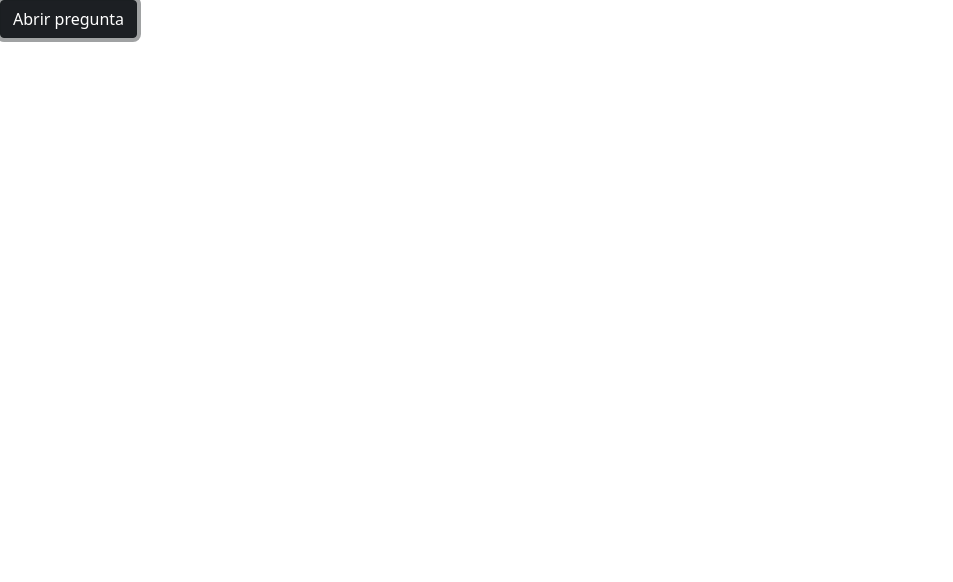
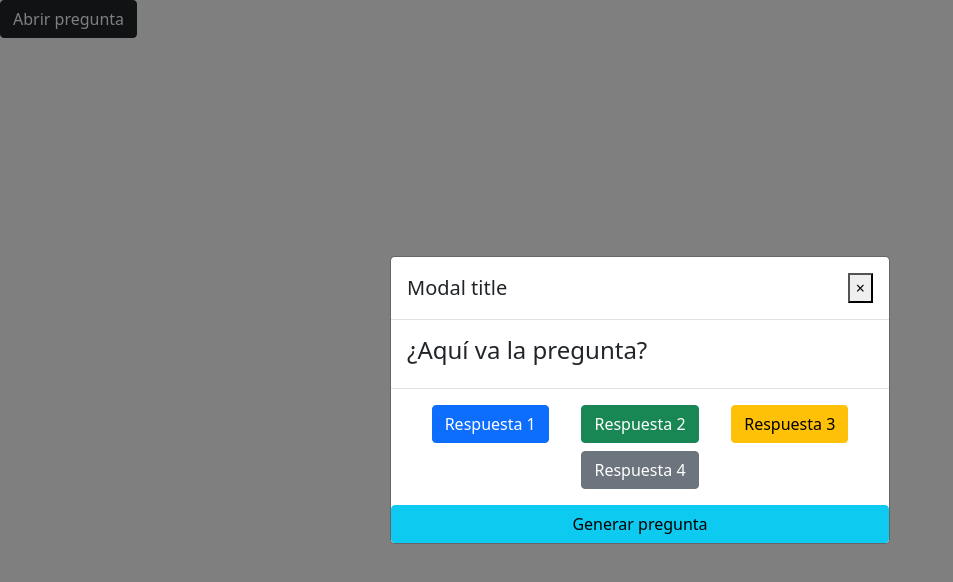
Before and after one commit to abdoonhdz/api-trivial, a plain HTML site: page index.html in a window 1280 px wide. Both pictures are taken after a click on the button "Abrir pregunta". Shown: the whole page, without its empty margins (0-953 px from the left). Drawn offline with nearby package versions, Linux system fonts and the light colour scheme; no server answers.

Commit message:
Generacion de preguntas
Se generan las preguntas en ingles en el popup al darle al boton de generar preguntas

```diff
--- a/index.html
+++ b/index.html
@@ -1,4 +1,3 @@
-<!-- GRUPO 1: Abdón, Rodas, Alberto y Mario - API TRIVIAL -->
 <!DOCTYPE html>
 <html lang="es">
 
@@ -16,30 +15,31 @@
 <body>
 
     <!-- Button trigger modal -->
-    <button type="button" class="btn btn-dark" data-toggle="modal" data-target="#exampleModalCenter">
+    <button type="button" class="btn btn-dark" data-bs-toggle="modal" data-bs-target="#modalModal">
         Abrir pregunta
     </button>
 
     <!-- Modal -->
-    <div class="modal fade" id="exampleModalCenter" tabindex="-1" role="dialog"
+    <div class="modal fade" id="modalModal" tabindex="-1" role="dialog"
         aria-labelledby="exampleModalCenterTitle" aria-hidden="true">
         <div class="modal-dialog modal-dialog-centered" role="document">
             <div class="modal-content">
                 <div class="modal-header">
-                    <h5 class="modal-title" id="exampleModalLongTitle">Modal title</h5>
-                    <button type="button" class="close" data-dismiss="modal" aria-label="Close">
+                    <h5 class="modal-title" id="modalTitulo">Modal title</h5>
+                    <button type="button" class="close" data-bs-dismiss="modal" aria-label="Close">
                         <span aria-hidden="true">&times;</span>
                     </button>
                 </div>
                 <div class="modal-body">
-                    <h4 id="pregunta">¿Aquí va la pregunta?</h4>
+                    <h4 id="modalPregunta">¿Aquí va la pregunta?</h4>
                 </div>
                 <div class="modal-footer d-flex justify-content-evenly">
                     <button id="respuesta_1" value="" type="button" class="btn btn-primary">Respuesta 1</button>
-                    <button id="respuesta_1" value="" type="button" class="btn btn-success">Respuesta 2</button>
-                    <button id="respuesta_1" value="" type="button" class="btn btn-warning">Respuesta 3</button>
-                    <button id="respuesta_1" value="" type="button" class="btn btn-secondary">Respuesta 4</button>
+                    <button id="respuesta_2" value="" type="button" class="btn btn-success">Respuesta 2</button>
+                    <button id="respuesta_3" value="" type="button" class="btn btn-warning">Respuesta 3</button>
+                    <button id="respuesta_4" value="" type="button" class="btn btn-secondary">Respuesta 4</button>
                 </div>
+                <div class="btn btn-info" onclick="generarPregunta()">Generar pregunta</div>
             </div>
         </div>
     </div>
--- a/js/script.js
+++ b/js/script.js
@@ -1,8 +1,16 @@
 let API = "https://opentdb.com/api.php?amount=10";
 
-let preguntas =[];
+let preguntas = [];
+let numPregunta = 0;
+let modalModal = document.getElementById("modalModal");
+let modalTitulo = document.getElementById("modalTitulo");
+let modalPregunta = document.getElementById("modalPregunta");
+let respuesta_1 = document.getElementById("respuesta_1");
+let respuesta_2 = document.getElementById("respuesta_2");
+let respuesta_3 = document.getElementById("respuesta_3");
+let respuesta_4 = document.getElementById("respuesta_4");
 
-/**generarPreguntas();
+generarPreguntas();
 async function generarPreguntas() {
   fetch(API)
     .then((response) => response.json())
@@ -11,9 +19,35 @@ async function generarPreguntas() {
       data.results.forEach(pregunta => {
         console.log(pregunta)
         preguntas.push(pregunta);
-
       });
       console.log(preguntas)
     });
 }
-   */
+
+siguientePregunta = function () {
+  alert("test");
+}
+
+generarPregunta = function () {
+  var respuesta_rellena = 0;
+  modalTitulo.innerHTML = preguntas[numPregunta].category;
+
+  // Generar un número aleatorio entre 1 y 4
+  var numeroAleatorio = Math.floor(Math.random() * 4) + 1;
+
+  document.getElementById(`respuesta_${numeroAleatorio}`).innerHTML = preguntas[numPregunta].correct_answer;
+  respuesta_rellena = numeroAleatorio;
+
+  modalPregunta.innerHTML = preguntas[numPregunta].question;
+
+  var respuesta_incorrecta = 0;
+  // Bucle for que se ejecuta 4 veces
+  for (var i = 1; i <= 4; i++) {
+    if (i != respuesta_rellena) {
+      document.getElementById(`respuesta_${i}`).innerHTML = preguntas[numPregunta].incorrect_answers[respuesta_incorrecta];
+      respuesta_incorrecta++;
+    }
+  }
+
+  numPregunta++;
+}
```
Lines whose indentation alone changed are shown as unchanged.
